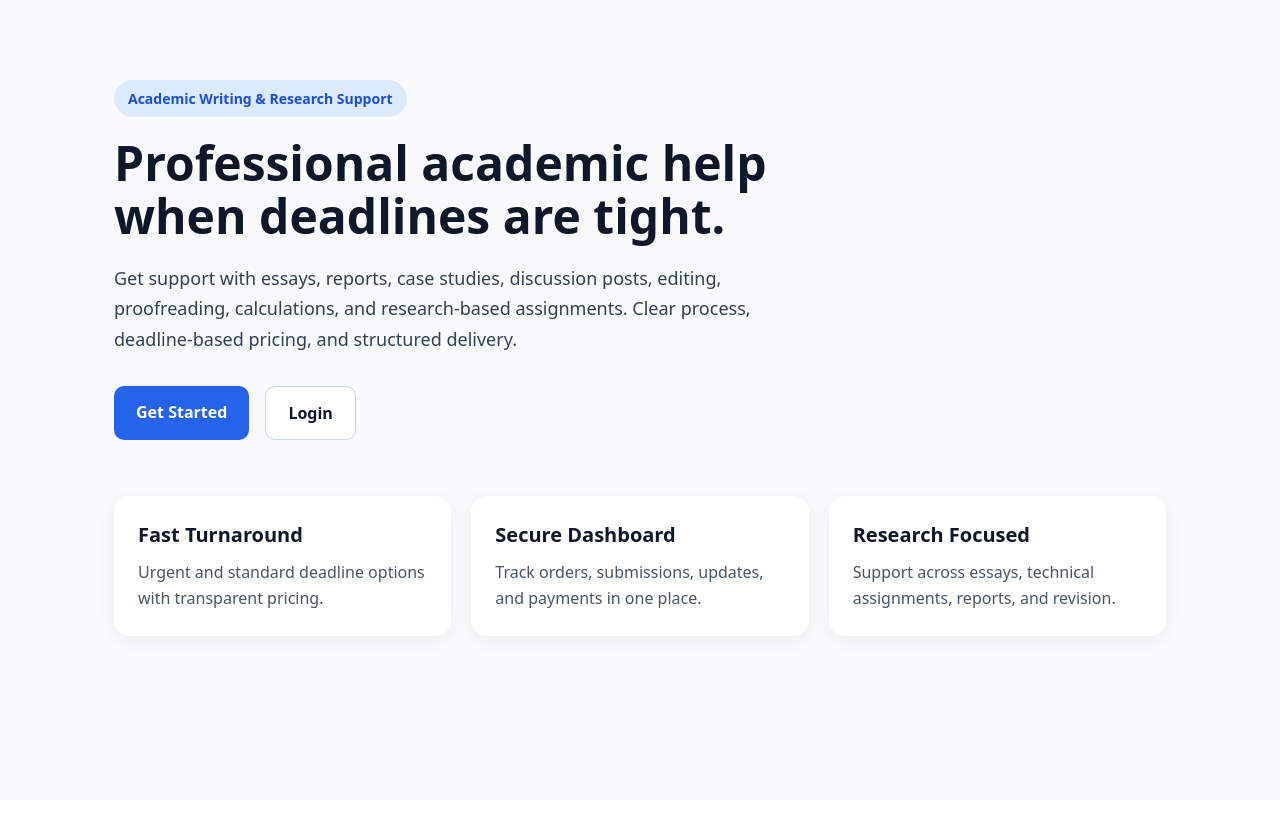
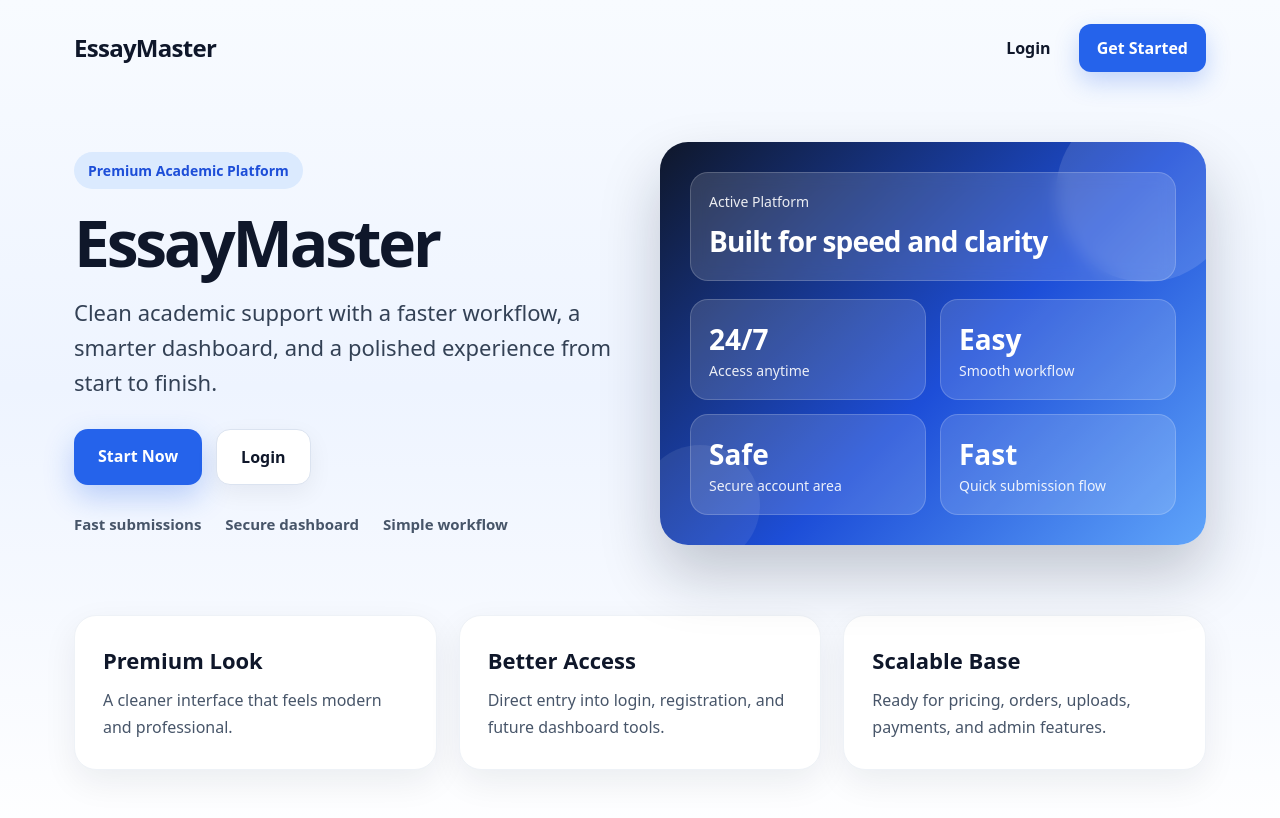
Before and after one commit to Brady294/academic-frontend, a Next.js app: page / in a window 1280 px wide. Shown: the top 818 px of the page. Built offline with nearby package versions, Linux system fonts and the light colour scheme.

Commit message:
Create a Premium LandingPage

```diff
--- a/app/page.tsx
+++ b/app/page.tsx
@@ -1,138 +1,387 @@
 export default function Home() {
   return (
-    <main style={{ minHeight: "100vh", backgroundColor: "#f8fafc", color: "#0f172a" }}>
+    <main
+      style={{
+        minHeight: "100vh",
+        background:
+          "linear-gradient(180deg, #f8fbff 0%, #eef4ff 45%, #ffffff 100%)",
+        color: "#0f172a",
+      }}
+    >
+      <nav
+        style={{
+          maxWidth: "1180px",
+          margin: "0 auto",
+          padding: "24px 24px 0",
+          display: "flex",
+          justifyContent: "space-between",
+          alignItems: "center",
+        }}
+      >
+        <div
+          style={{
+            fontSize: "24px",
+            fontWeight: 800,
+            letterSpacing: "-0.03em",
+            color: "#0f172a",
+          }}
+        >
+          EssayMaster
+        </div>
+
+        <div style={{ display: "flex", gap: "12px", alignItems: "center" }}>
+          <a
+            href="/login"
+            style={{
+              textDecoration: "none",
+              color: "#0f172a",
+              fontWeight: 600,
+              padding: "10px 16px",
+              borderRadius: "10px",
+            }}
+          >
+            Login
+          </a>
+
+          <a
+            href="/register"
+            style={{
+              textDecoration: "none",
+              color: "#ffffff",
+              background: "#2563eb",
+              fontWeight: 700,
+              padding: "12px 18px",
+              borderRadius: "12px",
+              boxShadow: "0 10px 25px rgba(37, 99, 235, 0.25)",
+            }}
+          >
+            Get Started
+          </a>
+        </div>
+      </nav>
+
       <section
         style={{
-          maxWidth: "1100px",
+          maxWidth: "1180px",
           margin: "0 auto",
-          padding: "80px 24px",
+          padding: "70px 24px 40px",
+          display: "grid",
+          gridTemplateColumns: "repeat(auto-fit, minmax(320px, 1fr))",
+          gap: "40px",
+          alignItems: "center",
         }}
       >
-        <div style={{ maxWidth: "700px" }}>
-          <p
+        <div>
+          <div
             style={{
-              display: "inline-block",
-              backgroundColor: "#dbeafe",
-              color: "#1d4ed8",
+              display: "inline-flex",
+              alignItems: "center",
+              gap: "8px",
               padding: "8px 14px",
               borderRadius: "999px",
+              background: "#dbeafe",
+              color: "#1d4ed8",
               fontSize: "14px",
-              fontWeight: 600,
-              marginBottom: "20px",
+              fontWeight: 700,
+              marginBottom: "22px",
             }}
           >
-            Academic Writing & Research Support
-          </p>
+            Premium Academic Platform
+          </div>
 
           <h1
             style={{
-              fontSize: "48px",
-              lineHeight: "1.1",
-              fontWeight: 800,
-              marginBottom: "20px",
+              fontSize: "64px",
+              lineHeight: "1",
+              fontWeight: 900,
+              letterSpacing: "-0.05em",
+              margin: "0 0 20px",
+              maxWidth: "620px",
             }}
           >
-            Professional academic help when deadlines are tight.
+            EssayMaster
           </h1>
 
           <p
             style={{
-              fontSize: "18px",
-              lineHeight: "1.7",
+              fontSize: "22px",
+              lineHeight: "1.6",
               color: "#334155",
-              marginBottom: "32px",
+              margin: "0 0 28px",
+              maxWidth: "560px",
             }}
           >
-            Get support with essays, reports, case studies, discussion posts,
-            editing, proofreading, calculations, and research-based assignments.
-            Clear process, deadline-based pricing, and structured delivery.
+            Clean academic support with a faster workflow, a smarter dashboard,
+            and a polished experience from start to finish.
           </p>
 
-          <div style={{ display: "flex", gap: "16px", flexWrap: "wrap" }}>
+          <div style={{ display: "flex", gap: "14px", flexWrap: "wrap" }}>
             <a
               href="/register"
               style={{
-                backgroundColor: "#2563eb",
+                textDecoration: "none",
+                background: "#2563eb",
                 color: "#ffffff",
-                padding: "14px 22px",
-                borderRadius: "10px",
-                textDecoration: "none",
-                fontWeight: 600,
+                padding: "15px 24px",
+                borderRadius: "14px",
+                fontWeight: 700,
+                boxShadow: "0 12px 30px rgba(37, 99, 235, 0.28)",
               }}
             >
-              Get Started
+              Start Now
             </a>
 
             <a
               href="/login"
               style={{
-                border: "1px solid #cbd5e1",
+                textDecoration: "none",
+                background: "#ffffff",
                 color: "#0f172a",
-                padding: "14px 22px",
-                borderRadius: "10px",
-                textDecoration: "none",
-                fontWeight: 600,
-                backgroundColor: "#ffffff",
+                padding: "15px 24px",
+                borderRadius: "14px",
+                fontWeight: 700,
+                border: "1px solid #dbe3f0",
+                boxShadow: "0 8px 24px rgba(15, 23, 42, 0.06)",
               }}
             >
               Login
             </a>
           </div>
+
+          <div
+            style={{
+              display: "flex",
+              gap: "24px",
+              flexWrap: "wrap",
+              marginTop: "28px",
+              color: "#475569",
+              fontSize: "15px",
+              fontWeight: 600,
+            }}
+          >
+            <span>Fast submissions</span>
+            <span>Secure dashboard</span>
+            <span>Simple workflow</span>
+          </div>
         </div>
 
+        <div>
+          <div
+            style={{
+              background:
+                "linear-gradient(135deg, #0f172a 0%, #1d4ed8 55%, #60a5fa 100%)",
+              borderRadius: "28px",
+              padding: "30px",
+              color: "#ffffff",
+              boxShadow: "0 30px 60px rgba(15, 23, 42, 0.22)",
+              position: "relative",
+              overflow: "hidden",
+            }}
+          >
+            <div
+              style={{
+                position: "absolute",
+                width: "180px",
+                height: "180px",
+                borderRadius: "999px",
+                background: "rgba(255,255,255,0.12)",
+                top: "-40px",
+                right: "-30px",
+              }}
+            />
+
+            <div
+              style={{
+                position: "absolute",
+                width: "120px",
+                height: "120px",
+                borderRadius: "999px",
+                background: "rgba(255,255,255,0.08)",
+                bottom: "-20px",
+                left: "-20px",
+              }}
+            />
+
+            <div style={{ position: "relative", zIndex: 2 }}>
+              <div
+                style={{
+                  background: "rgba(255,255,255,0.14)",
+                  border: "1px solid rgba(255,255,255,0.18)",
+                  borderRadius: "18px",
+                  padding: "18px",
+                  marginBottom: "18px",
+                  backdropFilter: "blur(8px)",
+                }}
+              >
+                <p
+                  style={{
+                    margin: "0 0 8px",
+                    fontSize: "14px",
+                    opacity: 0.9,
+                  }}
+                >
+                  Active Platform
+                </p>
+                <h3
+                  style={{
+                    margin: 0,
+                    fontSize: "28px",
+                    fontWeight: 800,
+                    letterSpacing: "-0.03em",
+                  }}
+                >
+                  Built for speed and clarity
+                </h3>
+              </div>
+
+              <div
+                style={{
+                  display: "grid",
+                  gridTemplateColumns: "1fr 1fr",
+                  gap: "14px",
+                }}
+              >
+                <div
+                  style={{
+                    background: "rgba(255,255,255,0.14)",
+                    border: "1px solid rgba(255,255,255,0.18)",
+                    borderRadius: "18px",
+                    padding: "18px",
+                  }}
+                >
+                  <div style={{ fontSize: "28px", fontWeight: 800 }}>24/7</div>
+                  <div style={{ fontSize: "14px", opacity: 0.9 }}>
+                    Access anytime
+                  </div>
+                </div>
+
+                <div
+                  style={{
+                    background: "rgba(255,255,255,0.14)",
+                    border: "1px solid rgba(255,255,255,0.18)",
+                    borderRadius: "18px",
+                    padding: "18px",
+                  }}
+                >
+                  <div style={{ fontSize: "28px", fontWeight: 800 }}>Easy</div>
+                  <div style={{ fontSize: "14px", opacity: 0.9 }}>
+                    Smooth workflow
+                  </div>
+                </div>
+
+                <div
+                  style={{
+                    background: "rgba(255,255,255,0.14)",
+                    border: "1px solid rgba(255,255,255,0.18)",
+                    borderRadius: "18px",
+                    padding: "18px",
+                  }}
+                >
+                  <div style={{ fontSize: "28px", fontWeight: 800 }}>Safe</div>
+                  <div style={{ fontSize: "14px", opacity: 0.9 }}>
+                    Secure account area
+                  </div>
+                </div>
+
+                <div
+                  style={{
+                    background: "rgba(255,255,255,0.14)",
+                    border: "1px solid rgba(255,255,255,0.18)",
+                    borderRadius: "18px",
+                    padding: "18px",
+                  }}
+                >
+                  <div style={{ fontSize: "28px", fontWeight: 800 }}>Fast</div>
+                  <div style={{ fontSize: "14px", opacity: 0.9 }}>
+                    Quick submission flow
+                  </div>
+                </div>
+              </div>
+            </div>
+          </div>
+        </div>
+      </section>
+
+      <section
+        style={{
+          maxWidth: "1180px",
+          margin: "0 auto",
+          padding: "30px 24px 90px",
+        }}
+      >
         <div
           style={{
-            marginTop: "56px",
             display: "grid",
-            gridTemplateColumns: "repeat(auto-fit, minmax(220px, 1fr))",
-            gap: "20px",
+            gridTemplateColumns: "repeat(auto-fit, minmax(240px, 1fr))",
+            gap: "22px",
           }}
         >
           <div
             style={{
-              backgroundColor: "#ffffff",
-              padding: "24px",
-              borderRadius: "16px",
-              boxShadow: "0 4px 20px rgba(0,0,0,0.06)",
+              background: "#ffffff",
+              padding: "28px",
+              borderRadius: "22px",
+              boxShadow: "0 12px 34px rgba(15, 23, 42, 0.07)",
+              border: "1px solid #eef2f7",
             }}
           >
-            <h3 style={{ fontSize: "20px", fontWeight: 700, marginBottom: "10px" }}>
-              Fast Turnaround
+            <h3
+              style={{
+                margin: "0 0 10px",
+                fontSize: "22px",
+                fontWeight: 800,
+              }}
+            >
+              Premium Look
             </h3>
-            <p style={{ color: "#475569", lineHeight: "1.6" }}>
-              Urgent and standard deadline options with transparent pricing.
+            <p style={{ margin: 0, color: "#475569", lineHeight: "1.7" }}>
+              A cleaner interface that feels modern and professional.
             </p>
           </div>
 
           <div
             style={{
-              backgroundColor: "#ffffff",
-              padding: "24px",
-              borderRadius: "16px",
-              boxShadow: "0 4px 20px rgba(0,0,0,0.06)",
+              background: "#ffffff",
+              padding: "28px",
+              borderRadius: "22px",
+              boxShadow: "0 12px 34px rgba(15, 23, 42, 0.07)",
+              border: "1px solid #eef2f7",
             }}
           >
-            <h3 style={{ fontSize: "20px", fontWeight: 700, marginBottom: "10px" }}>
-              Secure Dashboard
+            <h3
+              style={{
+                margin: "0 0 10px",
+                fontSize: "22px",
+                fontWeight: 800,
+              }}
+            >
+              Better Access
             </h3>
-            <p style={{ color: "#475569", lineHeight: "1.6" }}>
-              Track orders, submissions, updates, and payments in one place.
+            <p style={{ margin: 0, color: "#475569", lineHeight: "1.7" }}>
+              Direct entry into login, registration, and future dashboard tools.
             </p>
           </div>
 
           <div
             style={{
-              backgroundColor: "#ffffff",
-              padding: "24px",
-              borderRadius: "16px",
-              boxShadow: "0 4px 20px rgba(0,0,0,0.06)",
+              background: "#ffffff",
+              padding: "28px",
+              borderRadius: "22px",
+              boxShadow: "0 12px 34px rgba(15, 23, 42, 0.07)",
+              border: "1px solid #eef2f7",
             }}
           >
-            <h3 style={{ fontSize: "20px", fontWeight: 700, marginBottom: "10px" }}>
-              Research Focused
+            <h3
+              style={{
+                margin: "0 0 10px",
+                fontSize: "22px",
+                fontWeight: 800,
+              }}
+            >
+              Scalable Base
             </h3>
-            <p style={{ color: "#475569", lineHeight: "1.6" }}>
-              Support across essays, technical assignments, reports, and revision.
+            <p style={{ margin: 0, color: "#475569", lineHeight: "1.7" }}>
+              Ready for pricing, orders, uploads, payments, and admin features.
             </p>
           </div>
         </div>
```
